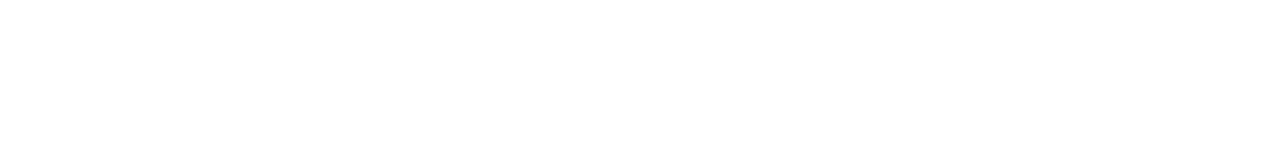
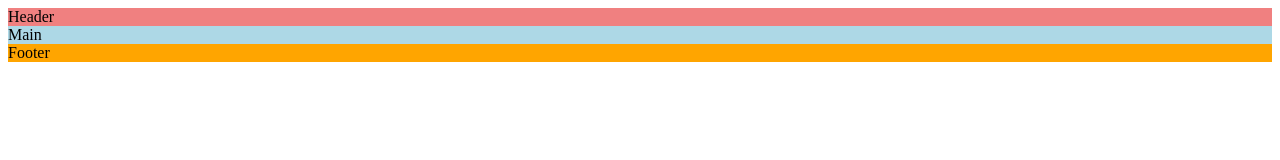
Before and after one commit to kulthoom12/love-running, a plain HTML site: page index.html in a window 1280 px wide. Drawn offline with Linux system fonts and the light colour scheme.

Commit message:
changed the title

```diff
--- a/assets/css/style.css
+++ b/assets/css/style.css
@@ -0,0 +1,16 @@
+Header{
+background-color:lightcoral;
+padding: 0;
+margin: 0;
+box-sizing: border-box;
+}
+
+Main{
+
+background-color:lightblue;
+
+}
+
+Footer{
+  background-color:orange;
+}
--- a/index.html
+++ b/index.html
@@ -2,10 +2,31 @@
 <html lang="en">
 <head>
   <meta charset="UTF-8">
+  <meta http-equiv="X-UA-Compatible" content="IE=edge">
   <meta name="viewport" content="width=device-width, initial-scale=1.0">
-  <title>Document</title>
+
+  <meta name="description" content="Love Running. Club for runners in Dublin, Ireland. Urban running, trail running. Dublin docklands and Phoenix Park">
+  <meta name="keywords" content="love running, run, running club, runners, Ireland, Dublin, sport, exercise">
+
+  <!--Title-->
+  <title>Love Running></title>
+  <!--Favicon-->
+  <link rel="apple-touch-icon" sizes="180x180" href="assets/favicon/apple-touch-icon.png">
+    <link rel="icon" type="image/png" sizes="32x32" href="assets/favicon/favicon-192x192.png">
+    <link rel="icon" type="image/png" sizes="16x16" href="assets/favicon/favicon-32x32.png">
+  <!--stylesheet-->
+  <link rel="stylesheet" href="assets/css/style.css">
 </head>
+
 <body>
+  <!--Header-->
+  <header>Header</header>
+
+  <!--main-->
+<main>Main</main>
+
+<!--footer-->
+<footer>Footer</footer>
 
 </body>
 </html>
```
